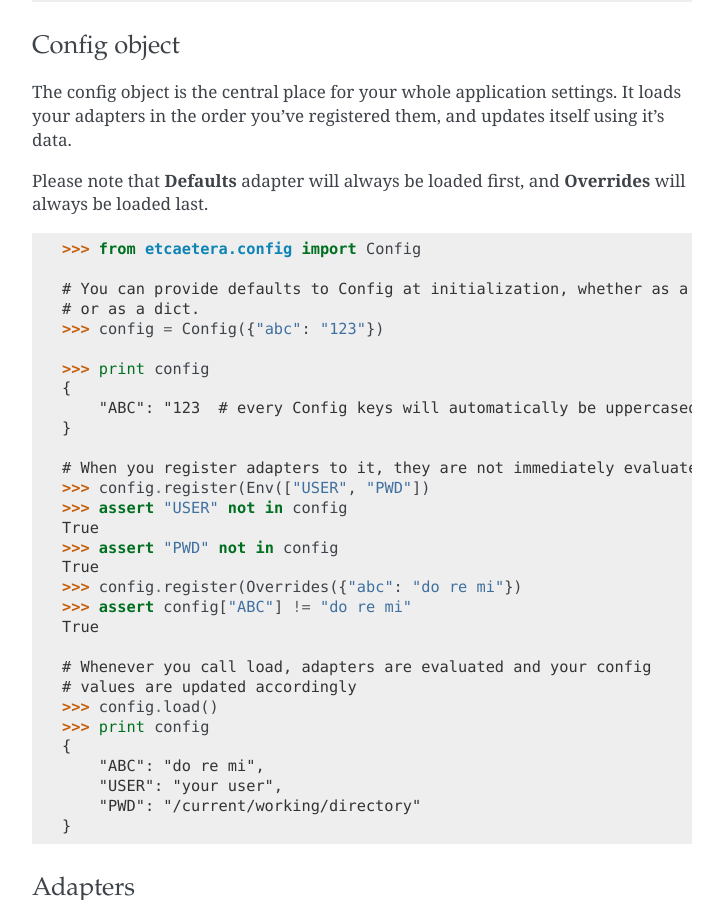
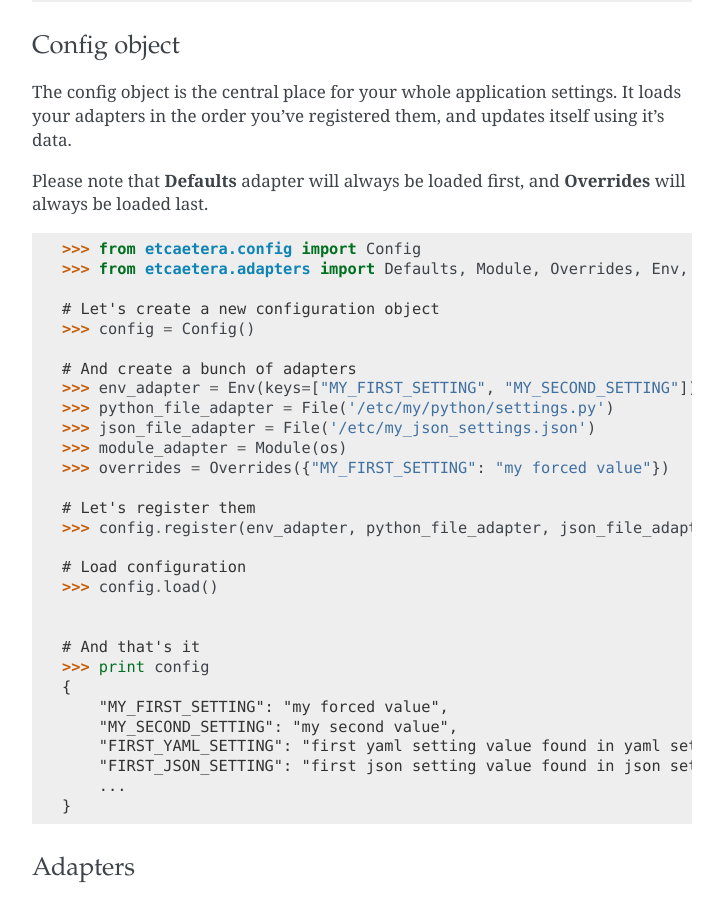
Before and after one commit to oleiade/etcaetera, a Sphinx documentation site: the page built from docs/howto.rst, in a window 1280 px wide and 900 px high, scrolled down 1182 px. Shown: the whole window, without its empty margins (388-1111 px from the left). Built offline with Sphinx 7.4.7, drawn with Linux system fonts in a browser that asks for light colours.

Commit message:
Fix documentation examples

```diff
--- a/docs/howto.rst
+++ b/docs/howto.rst
@@ -42,7 +42,7 @@ A real world example is worth a thousand words
 .. code-block:: python
 
     >>> from etcaetera.config import Config
-    >>> from etcaetera.adapters import Defaults, Overrides, Env, File
+    >>> from etcaetera.adapters import Defaults, Module, Overrides, Env, File
 
     # Let's create a new configuration object
     >>> config = Config()
@@ -55,7 +55,7 @@ A real world example is worth a thousand words
     >>> overrides = Overrides({"MY_FIRST_SETTING": "my forced value"})
 
     # Let's register them
-    >>> config.register([env_adapter, python_file_adapter, json_file_adapter, module_adapter, overrides])
+    >>> config.register(env_adapter, python_file_adapter, json_file_adapter, module_adapter, overrides)
 
     # Load configuration
     >>> config.load()
@@ -84,34 +84,33 @@ Please note that **Defaults** adapter will always be loaded first, and **Overrid
 .. code-block:: python
 
     >>> from etcaetera.config import Config
+    >>> from etcaetera.adapters import Defaults, Module, Overrides, Env, File
 
-    # You can provide defaults to Config at initialization, whether as a Defaults object,
-    # or as a dict.
-    >>> config = Config({"abc": "123"})
+    # Let's create a new configuration object
+    >>> config = Config()
 
+    # And create a bunch of adapters
+    >>> env_adapter = Env(keys=["MY_FIRST_SETTING", "MY_SECOND_SETTING"])
+    >>> python_file_adapter = File('/etc/my/python/settings.py')
+    >>> json_file_adapter = File('/etc/my_json_settings.json')
+    >>> module_adapter = Module(os)
+    >>> overrides = Overrides({"MY_FIRST_SETTING": "my forced value"})
+
+    # Let's register them
+    >>> config.register(env_adapter, python_file_adapter, json_file_adapter, module_adapter, overrides)
+
+    # Load configuration
+    >>> config.load()
+
+
+    # And that's it
     >>> print config
     {
-        "ABC": "123  # every Config keys will automatically be uppercased
-    }
-
-    # When you register adapters to it, they are not immediately evaluated.
-    >>> config.register(Env(["USER", "PWD"])
-    >>> assert "USER" not in config
-    True
-    >>> assert "PWD" not in config
-    True
-    >>> config.register(Overrides({"abc": "do re mi"})
-    >>> assert config["ABC"] != "do re mi"
-    True
-
-    # Whenever you call load, adapters are evaluated and your config
-    # values are updated accordingly
-    >>> config.load()
-    >>> print config
-    {
-        "ABC": "do re mi",
-        "USER": "your user",
-        "PWD": "/current/working/directory"
+        "MY_FIRST_SETTING": "my forced value",
+        "MY_SECOND_SETTING": "my second value",
+        "FIRST_YAML_SETTING": "first yaml setting value found in yaml settings",
+        "FIRST_JSON_SETTING": "first json setting value found in json settings",
+        ...
     }
 
 .. _adapters:
```
